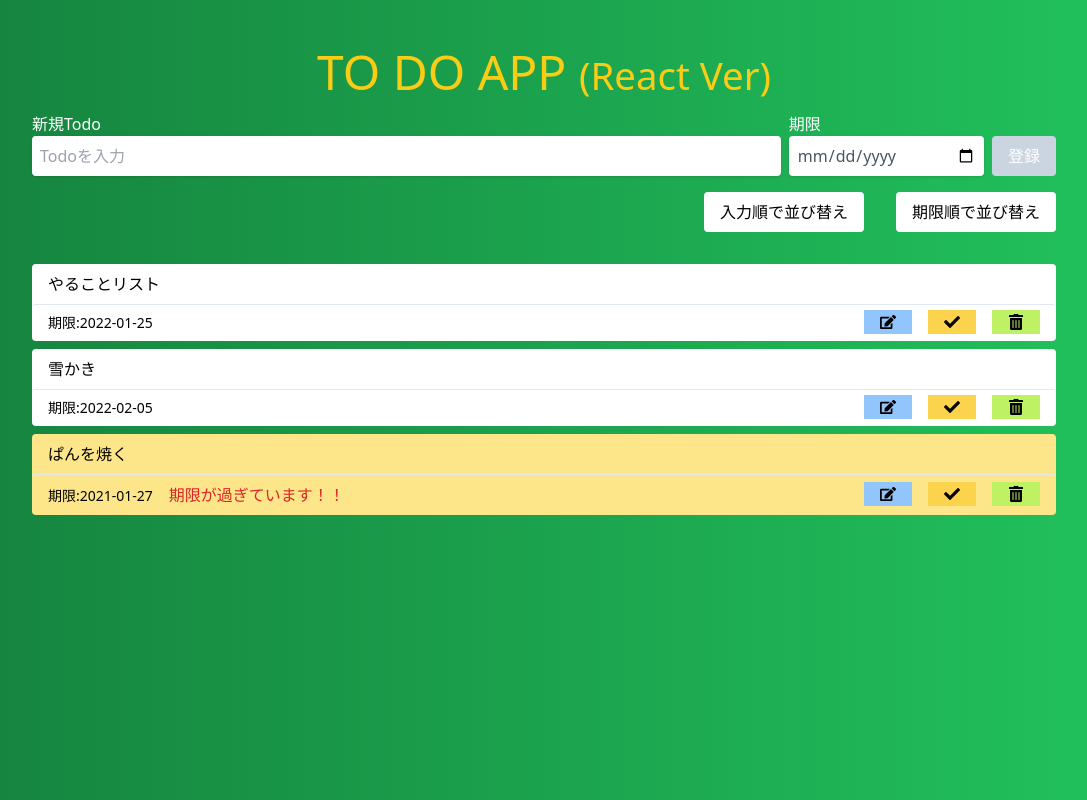
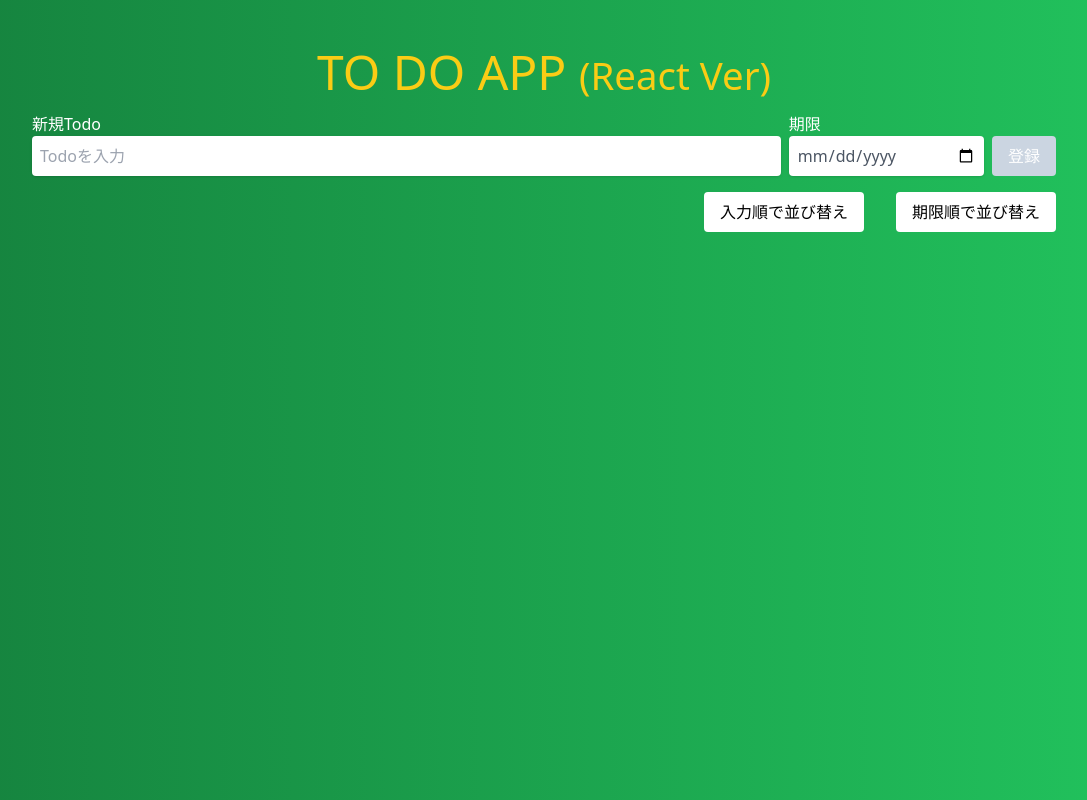
Before and after one commit to yiinuma/React-todo_Converting_JavaScript_App_To_React, a React (Create React App) app: page / in a window 1280 px wide. Shown: the whole page, without its empty margins (96-1183 px from the left). Built offline with nearby package versions, Linux system fonts and the light colour scheme.

Commit message:
storage hook 実装

```diff
--- a/src/App.jsx
+++ b/src/App.jsx
@@ -6,19 +6,23 @@ import { Modal } from './components/Modal';
 import { Sort } from './components/Sort';
 import { Title } from './components/Title';
 import { TodoList } from './components/TodoList';
+import useStorage from './hooks/storage';
 import './style.css';
 
 export function App() {
-  const [todoList, setTodoList] = useState([
-    {
-      id: '2022-1-18-7:26:52',
-      text: 'やることリスト',
-      limit: '2022-01-25',
-      complete: false,
-    },
-    { id: '2022-1-18-7:27:3', text: '雪かき', limit: '2022-02-05', complete: false },
-    { id: '2022-1-18-7:27:20', text: 'ぱんを焼く', limit: '2021-01-27', complete: false },
-  ]);
+  const [todoList, setTodoList] = useStorage();
+
+  // const [todoList, setTodoList] = useState([
+  //   {
+  //     id: '2022-1-18-7:26:52',
+  //     text: 'やることリスト',
+  //     limit: '2022-01-25',
+  //     complete: false,
+  //   },
+  //   { id: '2022-1-18-7:27:3', text: '雪かき', limit: '2022-02-05', complete: false },
+  //   { id: '2022-1-18-7:27:20', text: 'ぱんを焼く', limit: '2021-01-27', complete: false },
+  // ]);
+
   const [modal, setModal] = useState(false);
   const [editIndex, setEditIndex] = useState('');
 
--- a/src/components/Form.jsx
+++ b/src/components/Form.jsx
@@ -17,17 +17,17 @@ export function Form(props) {
 
   const handleSubmit = (e) => {
     e.preventDefault();
-    const id = getInputDay();
     const newTodoList = [
       ...todoList,
       {
-        id,
+        id: getInputDay(),
         text,
         limit,
         complete: false,
       },
     ];
     setTodoList(newTodoList);
+    localStorage.setItem('my-todo', JSON.stringify(newTodoList));
     setText('');
     setLimit('');
     setSubmitDisabled(true);
--- a/src/components/Modal.jsx
+++ b/src/components/Modal.jsx
@@ -3,7 +3,7 @@
 import { useEffect, useState } from 'react';
 
 export function Modal(props) {
-  const { todoList, modal, setModal, editIndex } = props;
+  const { todoList, setTodoList, modal, setModal, editIndex } = props;
   const [editText, setEditText] = useState('');
   const [editLimit, setEditLimit] = useState('');
 
@@ -23,6 +23,7 @@ export function Modal(props) {
       complete: todoList[editIndex].complete,
     };
     todoList.splice(editIndex, 1, newTodoList);
+    setTodoList(todoList);
     setModal(false);
   };
 
--- a/src/components/TodoList.jsx
+++ b/src/components/TodoList.jsx
@@ -38,8 +38,7 @@ export function TodoList(props) {
 
   return (
     <ul className="todo-list mt-8 w-full">
-      {todoList &&
-        todoList.map((list, index) => (
+      {todoList.map((list, index) => (
         <li
           className={`todo-item ${list.complete ? 'completed' : ''}`}
           key={list.id}
--- /dev/null
+++ b/src/hooks/storage.jsx
@@ -0,0 +1,26 @@
+import { useState, useEffect } from 'react';
+
+const STORAGE_KEY = 'my-todo';
+
+function useStorage() {
+  const [todoList, setTodoList] = useState([]);
+
+  useEffect(() => {
+    const data = localStorage.getItem(STORAGE_KEY);
+
+    if (!data) {
+      localStorage.setItem(STORAGE_KEY, JSON.stringify([]));
+    } else {
+      setTodoList(JSON.parse(data));
+    }
+  }, []);
+
+  const putTasks = (items) => {
+    localStorage.setItem(STORAGE_KEY, JSON.stringify(items));
+    setTodoList(items);
+  };
+
+  return [todoList, putTasks];
+}
+
+export default useStorage;
```
Lines whose indentation alone changed are shown as unchanged.
